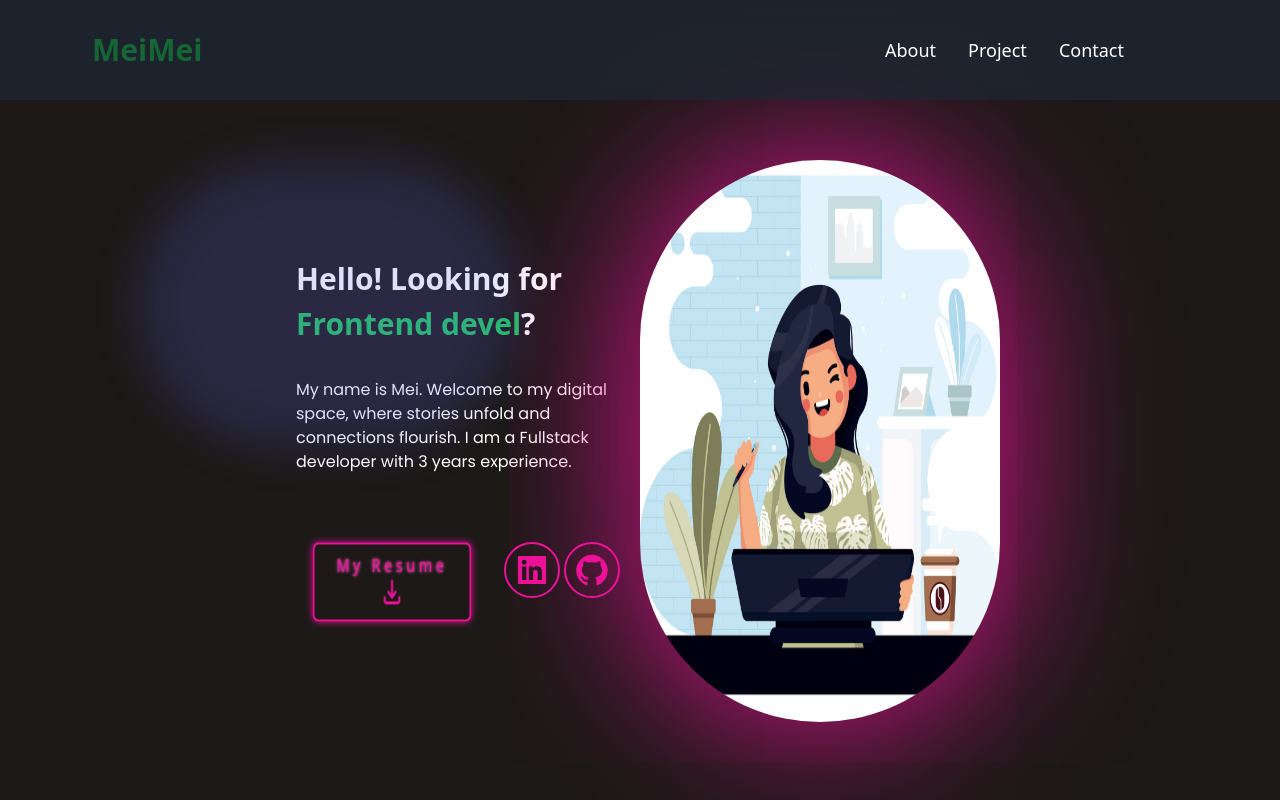
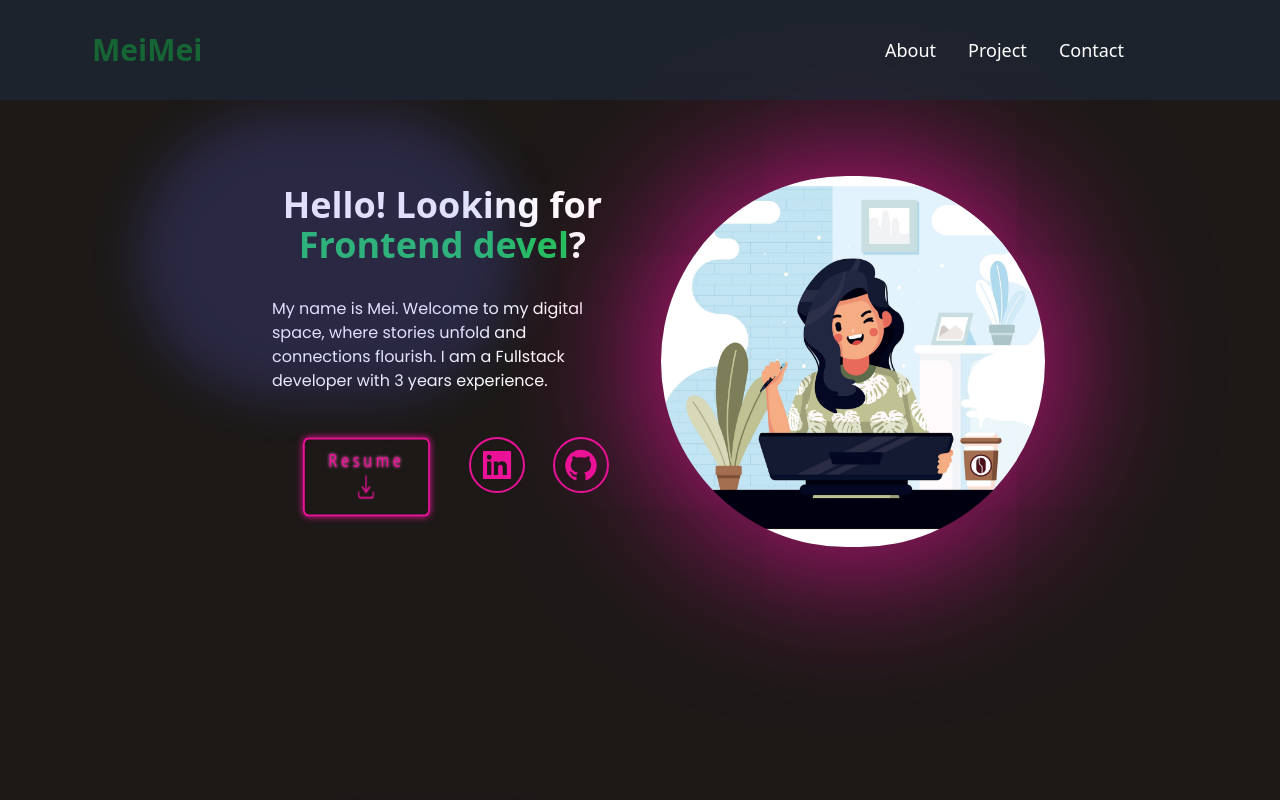
Before and after one commit to MeiSun227/portfolio_2024, a React (Vite) app: page / in a window 1280 px wide. Shown: the top 800 px of the page. Built offline with nearby package versions, Linux system fonts and the light colour scheme.

Commit message:
fix content

```diff
--- a/db.json
+++ b/db.json
@@ -97,7 +97,7 @@
         ],
         "link": "",
         "github": "https://github.com/MeiSun227/bikeJourneyFrontend",
-        "description": "Created a web app for tracking weather base on users geolocation.Launched the app on AWS with single page app deployed using AWS Cloudfront and backend running in AWS Lightsail.Project gave good insights in mobile oriented responsive design"
+        "description": "I've made a web UI for finding city bike stations, showing details about them, and showing statistics about trips people take with city bikes. As part of the overall user experience, users are able to explore transit routes and discover various stations with an integrated interactive map feature. Comprehensive station information is also offered."
       },
       {
         "id": 4,
@@ -112,7 +112,7 @@
         ],
         "link": "",
         "github": "https://github.com/MeiSun227/bikeJourney-api",
-        "description": ""
+        "description": "In this project, I extracted data efficiently from CSV files, merged it into PostgreSQL, and used TypeORM to build queries to handle a lot of data. I built a scalable RESTful API architecture with various endpoints to support the project's functionalities. A Dockerized deployment system was also implemented to make the project more efficient and easy to manage."
       },
       {
         "id": 5,
@@ -135,7 +135,7 @@
         "techInused": ["Figma", "UX research", "UX design", "User testing"],
         "link": "https://www.behance.net/gallery/111306253/Social-Networking-Application-for-Students",
         "github": "",
-        "description": "Created a web app for tracking weather base on users geolocation.Launched the app on AWS with single page app deployed using AWS Cloudfront and backend running in AWS Lightsail.Project gave good insights in mobile oriented responsive design"
+        "description": "In the project, we designed and prototyped a custom solution for a social app for universities in Finland. I made sure the overall user experience was enhanced by designing and prototyping user interfaces. UX design is my area of expertise, so I'm confident in developing tailored solutions to meet the needs of specific users."
       }
     ]
   }
--- a/src/Components/DownloadButton.jsx
+++ b/src/Components/DownloadButton.jsx
@@ -21,14 +21,14 @@ const DownloadButton = () => {
     }
 
     return (
-        <>
-            <a  className="link text-center m-4 animate-bounce animation-delay-2000"onClick={handleDownload}>My Resume  <span className='inline-block'>
-                <svg xmlns="http://www.w3.org/2000/svg" fill="none" viewBox="0 0 24 24" strokeWidth={2.5} stroke="currentColor" className="w-6 h-6 text-center animate-bounce justify-center">
+        < div className='flex flex-1'>
+            <a className="link m-3 animate-bounce animation-delay-2000 "onClick={handleDownload}>Resume  <span className='inline-block'>
+                <svg xmlns="http://www.w3.org/2000/svg" fill="none" viewBox="0 0 24 24" strokeWidth={1.5} stroke="currentColor" className="w-6 h-6 text-center animate-bounce">
                     <path strokeLinecap="round" strokeLinejoin="round" d="M3 16.5v2.25A2.25 2.25 0 0 0 5.25 21h13.5A2.25 2.25 0 0 0 21 18.75V16.5M16.5 12 12 16.5m0 0L7.5 12m4.5 4.5V3" />
                 </svg>
             </span>
             </a>
-        </>
+        </div>
     )
 }
 
--- a/src/Components/HeroSection.jsx
+++ b/src/Components/HeroSection.jsx
@@ -12,16 +12,15 @@ const HeroSection =()=>{
         delaySpeed:320
     })
     return(
-        <section className=''>
-            <div className='mt-32 lg:px-32 px-10 lg:py-0 py-20 text-center gap-4 lg:text-start flex lg:flex-row flex-col-reverse justify-between'>
-                <div className='h-full lg: py-20 flex flex-col justify-center lg:items-start items-center' >
-                    <div  className="container mx-auto p-4">
-                        <h2 className='text-3xl font-semibold mb-8 leading-normal'>Hello!<span> Looking for</span> <br/><span className='text-green-500'>{typeEffect}</span>?</h2>
-                        <p className='font-body'> My name is Mei. Welcome to my digital space, where stories unfold and connections flourish. I am a Fullstack developer with 3 years experience. </p>
+        <div className='mt-20 py-16'>
+            <div className="container mx-auto flex flex-col-reverse lg:flex-row items-center justify-between md:px-20 md:ml-10 ">
+                <div className="w-2/3 lg:w-1/2 lg:order-1 pr-8">
+                    <div className='justify-start pr-4'>
+                        <h2 className='text-2xl font-semibold mb-8 leading-normal md:text-4xl'>Hello!<span> Looking for</span> <br/><span className='text-green-500'>{typeEffect}</span>?</h2>
+                        <p className='mb-6 font-body text-left'> My name is Mei. Welcome to my digital space, where stories unfold and connections flourish. I am a Fullstack developer with 3 years experience. </p>
                     </div>
-                    <div className='flex mt-8 gap-2'>
-                        <div className='flex items-center justify-center relative'>
-                            <div className='flex space-x-2 relative'>
+                    <div className='flex items-center justify-center  '>
+                        <div className='flex relative'>
                             <DownloadButton/>
                             <div className='flex items-center justify-center h-16 w-1 rounded-full m-4 p-5'>
                                 <a className='link-icon-mobile' href="https://www.linkedin.com/in/mei-sun-lee-paloposki-3565907b/" ><AiFillLinkedin  className='text-4xl lg:text-[ 36px] '/></a>
@@ -31,11 +30,14 @@ const HeroSection =()=>{
                             </div>
                         </div>
                     </div>
+
+                </div>
+                <div className="w-full lg:w-1/2 lg:order-2 mb-8 lg:mb-0 lg:mr-10">
+                    <img src={img} alt="girl" className='object-cover w-full h-full rounded-full img-glow  bg-indigo-400 lg:w-96'  />
+
                 </div>
             </div>
-                <img src={img} alt="girl" className='rounded-full img-glow h-auto bg-indigo-400 md:w-2/4 '  />
         </div>
-        </section>
     )}
 
 export default HeroSection
```
Lines whose indentation alone changed are shown as unchanged.
